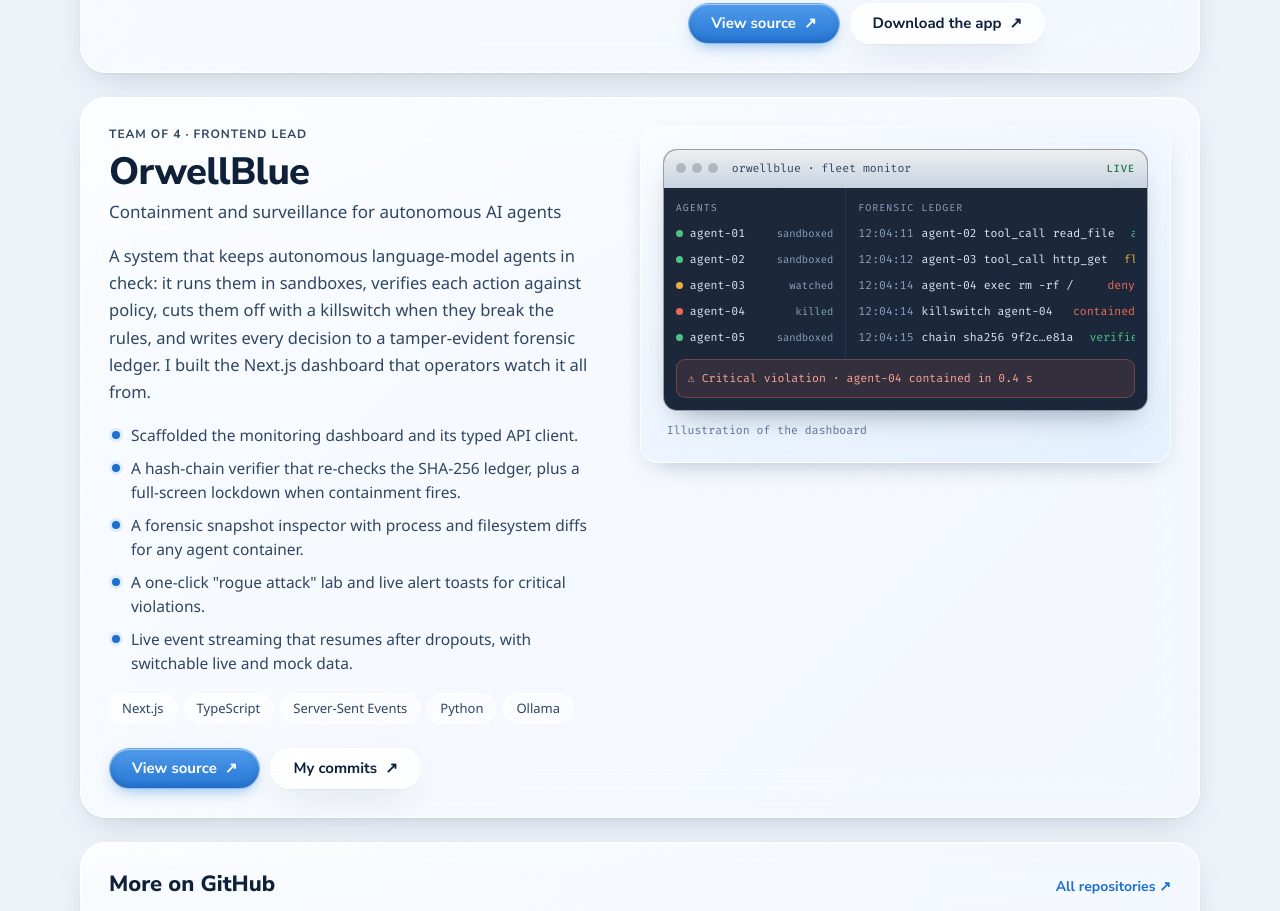
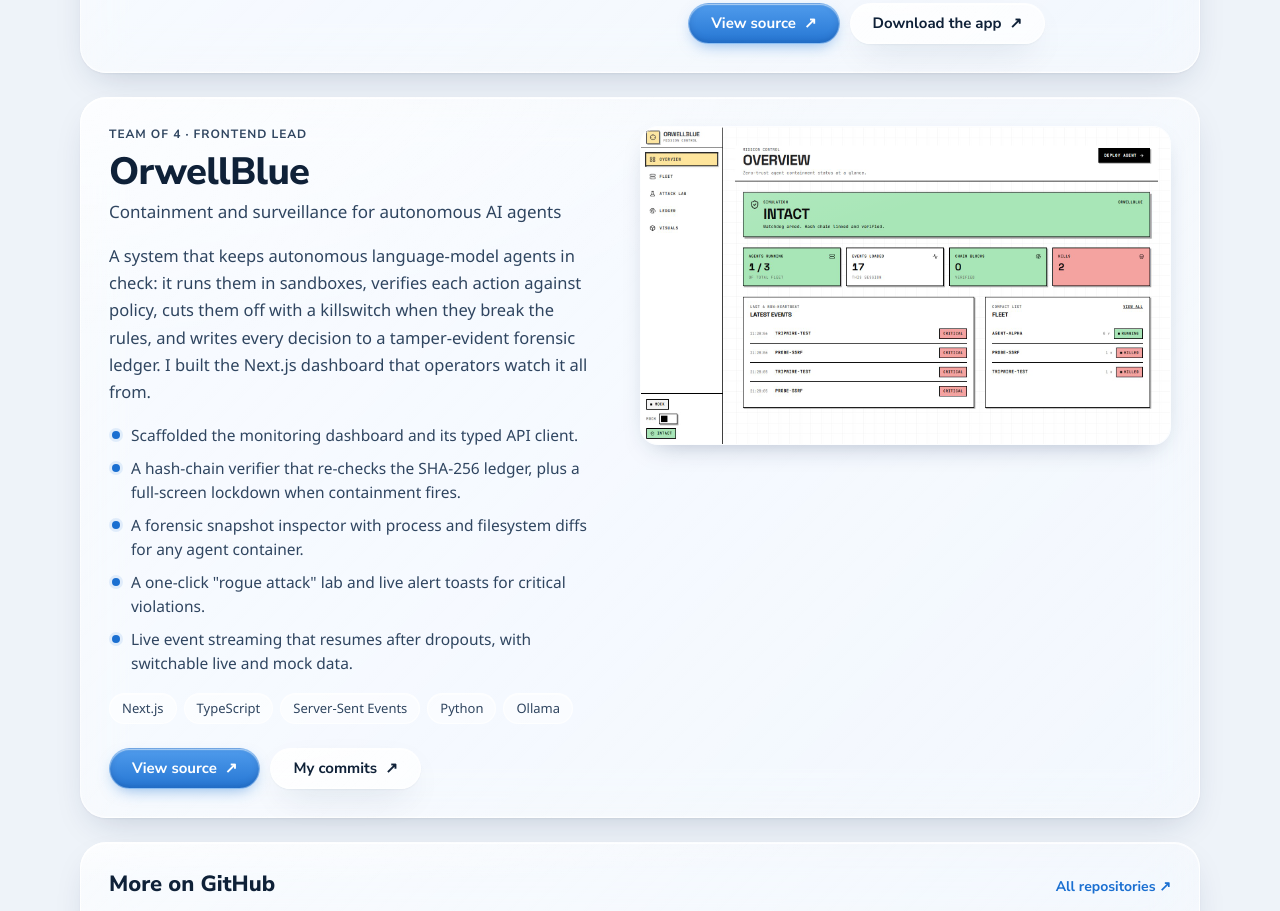
Before and after one commit to Kartik-rana137/portfolio, a plain HTML site: page index.html in a window 1280 px wide. Shown: the part 1595-2506 px from the top of the page. Drawn offline with Linux system fonts and the light colour scheme; no server answers.

Commit message:
Use a real dashboard screenshot for OrwellBlue
Replace the drawn illustration with a screenshot of the actual
OrwellBlue Next.js dashboard (Overview page, mock mode) and drop the
illustration's styles.

```diff
--- a/css/styles.css
+++ b/css/styles.css
@@ -355,53 +355,6 @@ a.project-media::after { /* faint glass sheen over the screenshot */
 }
 .project-links { display: flex; flex-wrap: wrap; gap: 10px; }
 
-/* ---------- OrwellBlue illustration (static) ---------- */
-.orwell {
-  padding: clamp(14px, 2.5vw, 22px);
-  background: linear-gradient(160deg, rgb(255 255 255 / .35), rgb(200 225 255 / .35));
-}
-:root[data-theme="dark"] .orwell { background: linear-gradient(160deg, rgb(255 255 255 / .06), rgb(80 140 220 / .10)); }
-.ob-window {
-  --ob-bg: rgb(14 26 46 / .94); --ob-line: #22385a; --ob-ink: #dce8f6; --ob-dim: #8aa2c0;
-  border-radius: 14px; overflow: hidden;
-  border: 1px solid rgb(255 255 255 / .55);
-  background: var(--ob-bg); color: var(--ob-ink);
-  font-size: 11.5px;
-  box-shadow: 0 14px 30px -16px rgb(16 36 62 / .5);
-}
-.ob-bar {
-  display: flex; align-items: center; gap: 6px;
-  padding: 9px 12px;
-  background: linear-gradient(180deg, rgb(255 255 255 / .92), rgb(225 236 248 / .88));
-  border-bottom: 1px solid rgb(15 33 56 / .15);
-}
-.ob-dot { width: 10px; height: 10px; border-radius: 50%; background: rgb(15 33 56 / .22); }
-.ob-title { margin-left: 8px; color: #2f4560; }
-.ob-live { margin-left: auto; color: #1f7a4a; font-size: 10.5px; letter-spacing: .08em; font-weight: 500; }
-
-.ob-grid { display: grid; grid-template-columns: .85fr 1.4fr; }
-.ob-fleet { padding: 12px; border-right: 1px solid var(--ob-line); }
-.ob-ledger { padding: 12px; min-width: 0; }
-.ob-label { margin: 0 0 8px; color: var(--ob-dim); font-size: 10px; text-transform: uppercase; letter-spacing: .1em; }
-.ob-agents, .ob-events { list-style: none; margin: 0; padding: 0; display: grid; gap: 7px; }
-.ob-agents li { display: flex; align-items: center; gap: 7px; white-space: nowrap; }
-.ob-agents em { margin-left: auto; font-style: normal; color: var(--ob-dim); font-size: 10.5px; }
-.ob-agents span { width: 7px; height: 7px; border-radius: 50%; flex: none; }
-.ob-agents .ok { background: #4cc488; }
-.ob-agents .warn { background: #e8b13c; }
-.ob-agents .bad { background: #ef6a55; }
-.ob-events li { display: flex; gap: 8px; white-space: nowrap; overflow: hidden; }
-.ob-events b { font-weight: 400; color: var(--ob-dim); }
-.ob-events i { margin-left: auto; font-style: normal; padding-left: 8px; }
-.ob-events .ok { color: #4cc488; }
-.ob-events .warn { color: #e8b13c; }
-.ob-events .bad { color: #ef6a55; }
-.ob-alert {
-  margin: 0 12px 12px; padding: 9px 11px; border-radius: 9px;
-  background: rgb(239 106 85 / .12); border: 1px solid rgb(239 106 85 / .35); color: #ffa696;
-}
-.ob-caption { margin: 10px 4px 0; font-size: 11.5px; color: var(--muted); }
-
 /* ---------- Repo grid (live from GitHub) ---------- */
 .repos { padding: clamp(20px, 3vw, 28px); }
 .repos-head { display: flex; align-items: baseline; justify-content: space-between; gap: 16px; margin-bottom: 16px; flex-wrap: wrap; }
@@ -539,8 +492,4 @@ a.project-media::after { /* faint glass sheen over the screenshot */
   .timeline::before { left: 6px; }
   .tl-item { padding: 16px 18px; }
   .tl-item::after { left: -26px; }
-  .ob-grid { grid-template-columns: 1fr; }
-  .ob-fleet { border-right: 0; border-bottom: 1px solid var(--ob-line); }
-  .ob-agents { grid-template-columns: 1fr 1fr; column-gap: 14px; }
-  .ob-agents em { display: none; }
 }
--- a/index.html
+++ b/index.html
@@ -170,39 +170,9 @@
 
         <!-- OrwellBlue -->
         <article class="project project-flip glass">
-          <div class="project-media orwell" aria-hidden="true">
-            <div class="ob-window">
-              <div class="ob-bar">
-                <span class="ob-dot"></span><span class="ob-dot"></span><span class="ob-dot"></span>
-                <span class="ob-title mono">orwellblue · fleet monitor</span>
-                <span class="ob-live mono">LIVE</span>
-              </div>
-              <div class="ob-grid">
-                <div class="ob-fleet">
-                  <p class="ob-label mono">Agents</p>
-                  <ul class="ob-agents mono">
-                    <li><span class="ok"></span>agent-01 <em>sandboxed</em></li>
-                    <li><span class="ok"></span>agent-02 <em>sandboxed</em></li>
-                    <li><span class="warn"></span>agent-03 <em>watched</em></li>
-                    <li><span class="bad"></span>agent-04 <em>killed</em></li>
-                    <li><span class="ok"></span>agent-05 <em>sandboxed</em></li>
-                  </ul>
-                </div>
-                <div class="ob-ledger">
-                  <p class="ob-label mono">Forensic ledger</p>
-                  <ol class="ob-events mono" id="ob-events">
-                    <li><b>12:04:11</b> agent-02 tool_call read_file <i class="ok">allow</i></li>
-                    <li><b>12:04:12</b> agent-03 tool_call http_get <i class="warn">flag</i></li>
-                    <li><b>12:04:14</b> agent-04 exec rm -rf / <i class="bad">deny</i></li>
-                    <li><b>12:04:14</b> killswitch agent-04 <i class="bad">contained</i></li>
-                    <li><b>12:04:15</b> chain sha256 9f2c…e81a <i class="ok">verified</i></li>
-                  </ol>
-                </div>
-              </div>
-              <div class="ob-alert mono">⚠ Critical violation · agent-04 contained in 0.4 s</div>
-            </div>
-            <p class="ob-caption mono">Illustration of the dashboard</p>
-          </div>
+          <a class="project-media" href="https://github.com/jagath-sajjan/OrwellBlue" target="_blank" rel="noopener" tabindex="-1" aria-hidden="true">
+            <img src="assets/orwellblue.jpg" width="1600" height="960" loading="lazy" decoding="async" alt="">
+          </a>
           <div class="project-body">
             <p class="project-meta mono">Team of 4 · Frontend lead</p>
             <h3 class="project-title">OrwellBlue</h3>
```
Also changed, not shown: assets/orwellblue.jpg (added).
